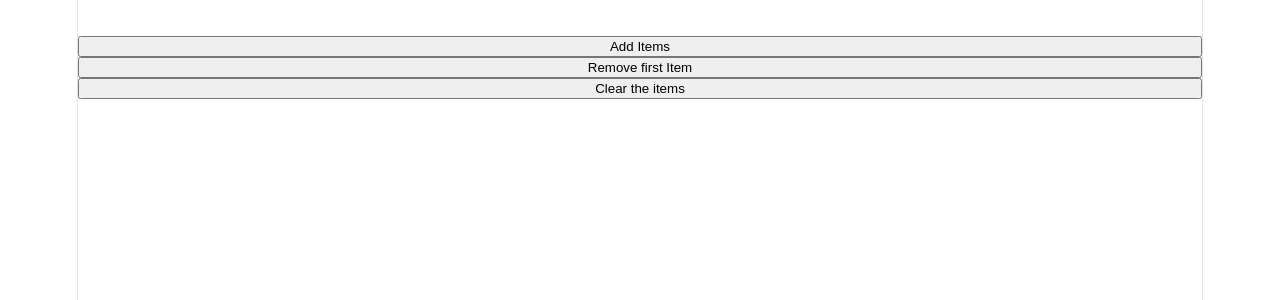
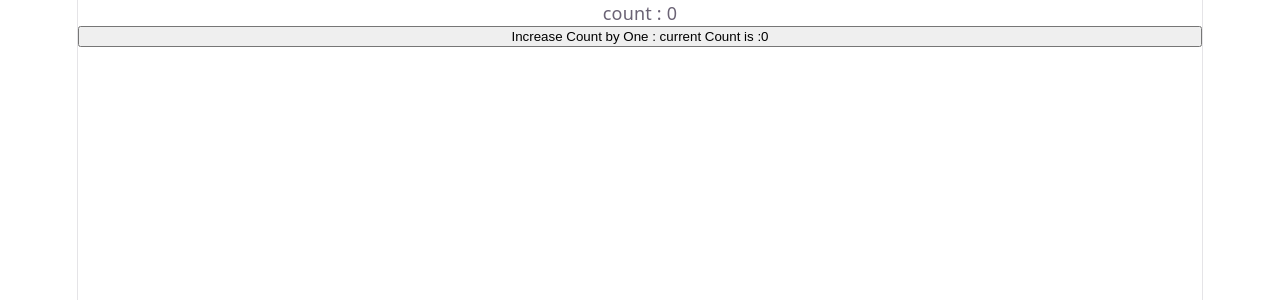
Before and after one commit to srinath39/React, a React (Vite) app in the folder my-react-app/: page / in a window 1280 px wide. Shown: the top 300 px of the page. Built offline with nearby package versions, Linux system fonts and the light colour scheme.

Commit message:
Use_State_With_Context_API

```diff
--- a/my-react-app/src/App.jsx
+++ b/my-react-app/src/App.jsx
@@ -5,6 +5,7 @@ import Child from './Child.jsx'
 import useEmployees from './customHook.jsx'
 import Main from './Context_API/Main.jsx'
 import ShoppingCart from './UseReducer/ShoppingCart.jsx'
+import Parent from './UseState_Context_API/Parent.jsx'
 
 function App() {
   // const [employees,laoding]=useEmployees();
@@ -18,7 +19,7 @@ function App() {
   //   </ul>
   // </>)
   return (<>
-      <ShoppingCart/>
+      <Parent/>
     </>)
 
 }
--- /dev/null
+++ b/my-react-app/src/UseState_Context_API/ChildA.jsx
@@ -0,0 +1,11 @@
+import { useContext,useState } from "react";
+import {SampleContext} from './SampleContext';
+
+function ChildA(){
+    const {count}=useContext(SampleContext);
+    return (<>
+        <p>count : {count}</p>
+    </>)
+}
+
+export default ChildA;
--- /dev/null
+++ b/my-react-app/src/UseState_Context_API/ChildB.jsx
@@ -0,0 +1,11 @@
+import { useContext, useState } from "react";
+import {SampleContext} from './SampleContext';
+
+function ChildB(){
+    const {count,setCount}=useContext(SampleContext)
+    return (<>
+        <button onClick={()=>setCount(count=>count+1)}>Increase Count by One : current Count is :{count}</button>
+    </>)
+}
+
+export default ChildB;
--- /dev/null
+++ b/my-react-app/src/UseState_Context_API/MiddleCompChildA.jsx
@@ -0,0 +1,10 @@
+import { useState } from "react";
+import ChildA from "./ChildA";
+
+function MiddleCompChildA(){
+    return (<>
+        <ChildA/>
+    </>)
+}
+
+export default MiddleCompChildA;
--- /dev/null
+++ b/my-react-app/src/UseState_Context_API/MiddleCompChildB.jsx
@@ -0,0 +1,10 @@
+import { useState } from "react";
+import ChildB from "./ChildB";
+
+function MiddleCompChildB(){
+    return (<>
+        <ChildB/>
+    </>)
+}
+
+export default MiddleCompChildB;
--- /dev/null
+++ b/my-react-app/src/UseState_Context_API/Parent.jsx
@@ -0,0 +1,16 @@
+import { useState } from "react";
+import MiddleCompChildA from "./MiddleCompChildA";
+import MiddleCompChildB from "./MiddleCompChildB";
+import { SampleContext } from './SampleContext';
+
+function Parent() {
+    const [count,setCount]=useState(0);
+    return (<>
+        <SampleContext.Provider value={{count,setCount}}>
+            <MiddleCompChildA />
+            <MiddleCompChildB />
+        </SampleContext.Provider>
+    </>)
+}
+
+export default Parent;
--- /dev/null
+++ b/my-react-app/src/UseState_Context_API/SampleContext.jsx
@@ -0,0 +1,3 @@
+import { createContext } from "react";
+
+export const SampleContext=createContext(null);
```
